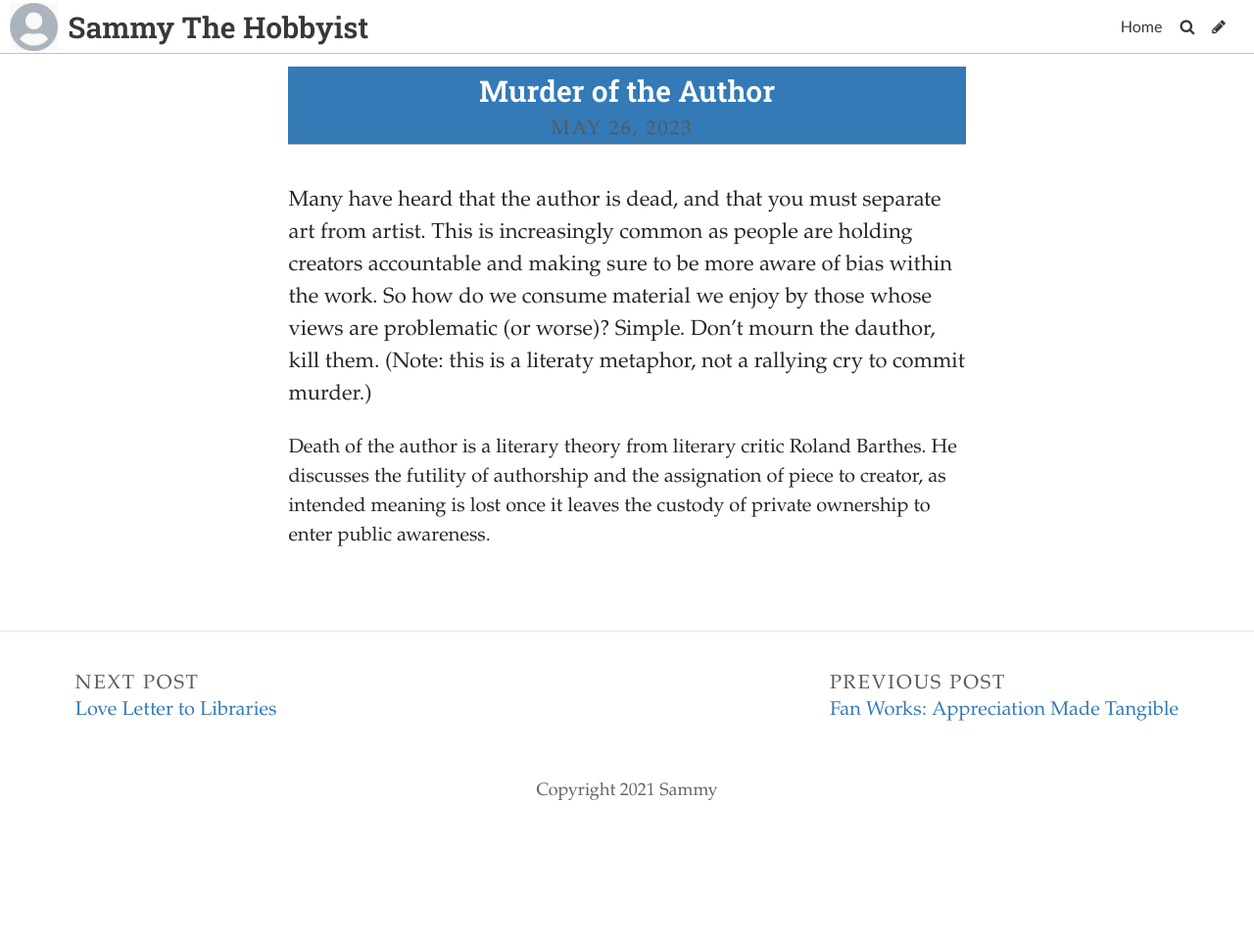
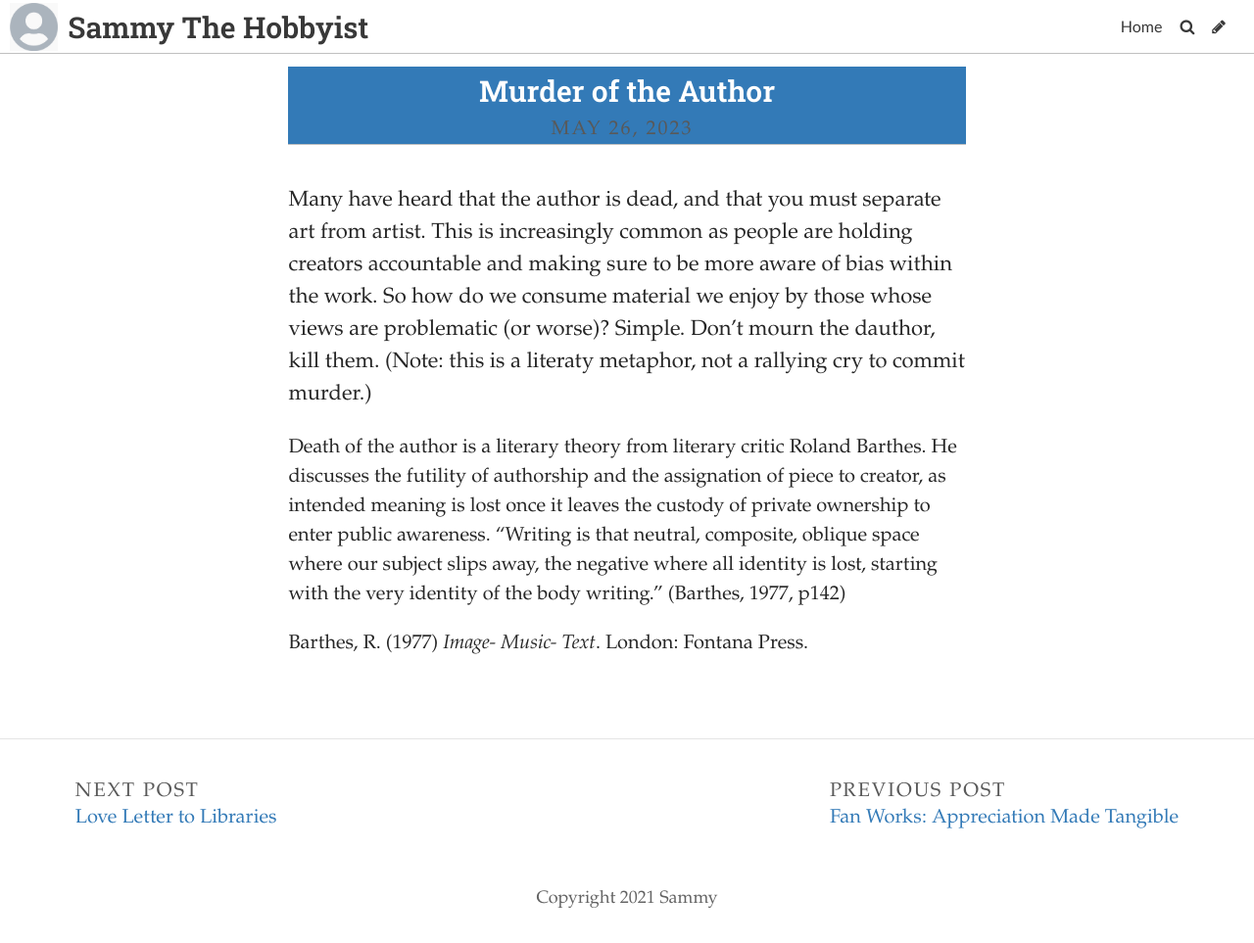
Before and after one commit to SammySpinsAYarn/Blog, a Jekyll site: the page built from _posts/2023-05-18-need-to-think-of-titles.md, in a window 1280 px wide. Shown: the whole page at 98% size. Built offline with Jekyll 4.4.1, drawn with Linux system fonts in a browser that asks for light colours; some web fonts are replaced; before the commit the page ends 900 px from its top, so only the background shows below that.

Commit message:
Update Post “2023-05-18-need-to-think-of-titles”

```diff
--- a/_posts/2023-05-18-need-to-think-of-titles.md
+++ b/_posts/2023-05-18-need-to-think-of-titles.md
@@ -7,4 +7,6 @@ comments: false
 ---
 M﻿any have heard that the author is dead, and that you must separate art from artist. This is increasingly common as people are holding creators accountable and making sure to be more aware of bias within the work. So how do we consume material we enjoy by those whose views are problematic (or worse)? Simple. Don't mourn the dauthor, kill them. (Note: this is a literaty metaphor, not a rallying cry to commit murder.)
 
-D﻿eath of the author is a literary theory from literary critic Roland Barthes. He discusses the futility of authorship and the assignation of piece to creator, as intended meaning is lost once it leaves the custody of private ownership to enter public awareness.
+D﻿eath of the author is a literary theory from literary critic Roland Barthes. He discusses the futility of authorship and the assignation of piece to creator, as intended meaning is lost once it leaves the custody of private ownership to enter public awareness. "Writing is that neutral, composite, oblique space where our subject slips away, the negative where all identity is lost, starting with the very identity of the body writing." (Barthes, 1977, p142)
+
+B﻿arthes, R. (1977) *Image- Music- Text*. London: Fontana Press.
```
